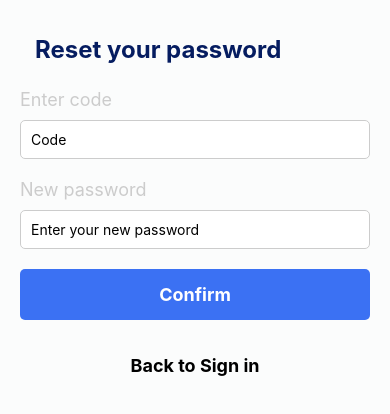
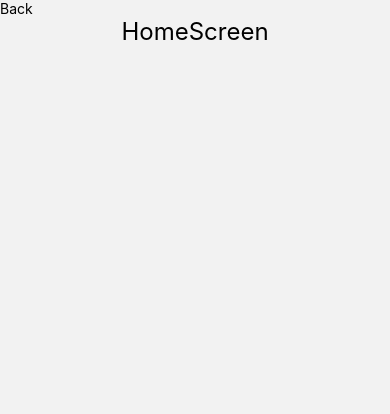
Before and after one commit to Angel-cuba/AWS_Amplify_Authentication, a React Native app: screen /Home in a window 390 px wide. Shown: the top 414 px of the page. Built offline with nearby package versions, Linux system fonts and the light colour scheme.

Commit message:
Navigation

```diff
--- a/App.js
+++ b/App.js
@@ -8,29 +8,18 @@
 
 import React from 'react';
 import {SafeAreaView, StyleSheet} from 'react-native';
-import SignInScreen from './src/screens/SignIn';
-import SignUpScreen from './src/screens/SignUp';
-import ConfirmEmailScreen from './src/screens/ConfirmEmail';
-import ForgotPasswordScreen from './src/screens/ForgotPassword';
-import NewPassword from './src/screens/NewPassword';
+import Navigation from './src/Navigation';
 
 const App = () => {
   return (
     <SafeAreaView style={styles.root}>
-      {/* <SignInScreen /> */}
-      {/* <SignUpScreen /> */}
-      {/* <ConfirmEmailScreen /> */}
-      {/* <ForgotPasswordScreen /> */}
-      <NewPassword />
+      <Navigation />
     </SafeAreaView>
   );
 };
-
 const styles = StyleSheet.create({
   root: {
     flex: 1,
-    // alignItems: 'center',
-    // justifyContent: 'center',
     backgroundColor: '#FBFCFC',
   },
 });
--- /dev/null
+++ b/src/Navigation/index.js
@@ -0,0 +1,29 @@
+import {View, Text} from 'react-native';
+import React from 'react';
+import {NavigationContainer} from '@react-navigation/native';
+import {createNativeStackNavigator} from '@react-navigation/native-stack';
+import SignInScreen from '../screens/SignIn';
+import SignUpScreen from '../screens/SignUp';
+import ConfirmEmailScreen from '../screens/ConfirmEmail';
+import ForgotPasswordScreen from '../screens/ForgotPassword';
+import NewPassword from '../screens/NewPassword';
+import HomeScreen from '../screens/Home';
+
+const Stack = createNativeStackNavigator();
+const Navigation = () => {
+  return (
+    <NavigationContainer>
+      <Stack.Navigator
+        screenOptions={{headerShown: false, initialRouteName: 'SignIn'}}>
+        <Stack.Screen name="SignIn" component={SignInScreen} />
+        <Stack.Screen name="SignUp" component={SignUpScreen} />
+        <Stack.Screen name="ConfirmEmail" component={ConfirmEmailScreen} />
+        <Stack.Screen name="ForgotPassword" component={ForgotPasswordScreen} />
+        <Stack.Screen name="NewPassword" component={NewPassword} />
+        <Stack.Screen name="Home" component={HomeScreen} />
+      </Stack.Navigator>
+    </NavigationContainer>
+  );
+};
+
+export default Navigation;
--- a/src/screens/ConfirmEmail/ConfirmEmailScreen.js
+++ b/src/screens/ConfirmEmail/ConfirmEmailScreen.js
@@ -2,18 +2,20 @@ import {View, StyleSheet, ScrollView, Text} from 'react-native';
 import React from 'react';
 import Input from '../../components/CustomInput/Input';
 import CustomButton from '../../components/CustomButton/CustomButton';
+import {useNavigation} from '@react-navigation/native';
 
 const ConfirmEmailScreen = () => {
   const [code, setCode] = React.useState('');
+  const navigation = useNavigation();
 
   const onConfirmPress = () => {
-    console.warn('ConfirmPress');
+    navigation.navigate('Home');
   };
   const onResendPress = () => {
     console.warn('ResendPress');
   };
   const onSignInPress = () => {
-    console.warn('SignIn');
+    navigation.navigate('SignIn');
   };
   return (
     <ScrollView>
--- a/src/screens/ForgotPassword/ForgotPasswordScreen.js
+++ b/src/screens/ForgotPassword/ForgotPasswordScreen.js
@@ -2,18 +2,18 @@ import {View, Text, ScrollView, StyleSheet} from 'react-native';
 import React from 'react';
 import Input from '../../components/CustomInput/Input';
 import CustomButton from '../../components/CustomButton';
+import {useNavigation} from '@react-navigation/native';
 
 const ForgotPasswordScreen = () => {
   const [username, setUserName] = React.useState('');
 
+  const navigation = useNavigation();
+
   const onConfirmPress = () => {
-    console.warn('ConfirmPress');
+    navigation.navigate('NewPassword');
   };
-  // const onResendPress = () => {
-  //   console.warn('ResendPress');
-  // };
   const onSignInPress = () => {
-    console.warn('SignIn');
+    navigation.navigate('SignIn');
   };
   return (
     <ScrollView>
@@ -28,11 +28,6 @@ const ForgotPasswordScreen = () => {
 
         <CustomButton text="Confirm" onPress={onConfirmPress} />
 
-        {/* <CustomButton
-          text="Resend code"
-          onPress={onResendPress}
-          type="second"
-        /> */}
         <CustomButton
           text="Back to Sign in"
           onPress={onSignInPress}
--- /dev/null
+++ b/src/screens/Home/HomeScreen.js
@@ -0,0 +1,27 @@
+import {View, Text, StyleSheet, Pressable} from 'react-native';
+import React from 'react';
+import {useNavigation} from '@react-navigation/native';
+
+const HomeScreen = () => {
+  const navigation = useNavigation();
+  const back = () => {
+    navigation.goBack();
+  };
+  return (
+    <View>
+      <Pressable>
+        <Text onPress={back}>Back</Text>
+      </Pressable>
+      <Text style={styles.text}>HomeScreen</Text>
+    </View>
+  );
+};
+
+export default HomeScreen;
+
+const styles = StyleSheet.create({
+  text: {
+    fontSize: 24,
+    alignSelf: 'center',
+  },
+});
--- /dev/null
+++ b/src/screens/Home/index.js
@@ -0,0 +1 @@
+export {default} from './HomeScreen';
--- a/src/screens/NewPassword/NewPasswordScreen.js
+++ b/src/screens/NewPassword/NewPasswordScreen.js
@@ -2,16 +2,19 @@ import {View, Text, ScrollView, StyleSheet} from 'react-native';
 import React from 'react';
 import Input from '../../components/CustomInput/Input';
 import CustomButton from '../../components/CustomButton';
+import {useNavigation} from '@react-navigation/native';
 
 const NewPasswordScreen = () => {
   const [code, setCode] = React.useState('');
   const [newPassword, setNewPassword] = React.useState('');
 
+  const navigation = useNavigation();
+
   const onSubmitPress = () => {
-    console.warn('SubmitPress');
+    navigation.navigate('Home');
   };
   const onSignInPress = () => {
-    console.warn('SignIn');
+    navigation.navigate('SignIn');
   };
   return (
     <ScrollView>
@@ -27,7 +30,6 @@ const NewPasswordScreen = () => {
         />
 
         <CustomButton text="Confirm" onPress={onSubmitPress} />
-
         <CustomButton
           text="Back to Sign in"
           onPress={onSignInPress}
--- a/src/screens/SignIn/SignInScreen.js
+++ b/src/screens/SignIn/SignInScreen.js
@@ -9,23 +9,25 @@ import React from 'react';
 import Input from '../../components/CustomInput/Input';
 import CustomButton from '../../components/CustomButton/CustomButton';
 import SocialSignInButton from '../../components/SocialButtons/SocialSignInButton';
+import {useNavigation} from '@react-navigation/native';
 import Logo from '../../../assets/angel_Dev.png';
 
 const SigInScreen = () => {
-  const {height} = useWindowDimensions();
-
   const [userName, setUserName] = React.useState('');
   const [password, setPassword] = React.useState('');
 
+  const {height} = useWindowDimensions();
+  const navigation = useNavigation();
+
   const onSigInPress = () => {
-    console.warn('SigIn');
+    navigation.navigate('Home');
   };
   const onForgotPasswordPress = () => {
-    console.warn('ForgotPassword');
+    navigation.navigate('ForgotPassword');
   };
 
   const onDontHaveAccount = () => {
-    console.warn('DontHaveAccount');
+    navigation.navigate('SignUp');
   };
   return (
     <ScrollView>
--- a/src/screens/SignUp/SignUpScreen.js
+++ b/src/screens/SignUp/SignUpScreen.js
@@ -3,6 +3,7 @@ import React from 'react';
 import Input from '../../components/CustomInput/Input';
 import SocialSignInButton from '../../components/SocialButtons/SocialSignInButton';
 import CustomButton from '../../components/CustomButton/CustomButton';
+import {useNavigation} from '@react-navigation/native';
 
 const SignUpScreen = () => {
   const [userName, setUserName] = React.useState('');
@@ -10,8 +11,10 @@ const SignUpScreen = () => {
   const [password, setPassword] = React.useState('');
   const [confirmPassword, setConfirmPassword] = React.useState('');
 
+  const navigation = useNavigation();
+
   const onRegisterPress = () => {
-    console.warn('SignUp');
+    navigation.navigate('ConfirmEmail');
   };
   const onTermsOfUsePress = () => {
     console.warn('SignInWithFacebook');
@@ -21,7 +24,7 @@ const SignUpScreen = () => {
   };
 
   const onSignInPress = () => {
-    console.warn('SignIn');
+    navigation.navigate('SignIn');
   };
   return (
     <ScrollView>
```
